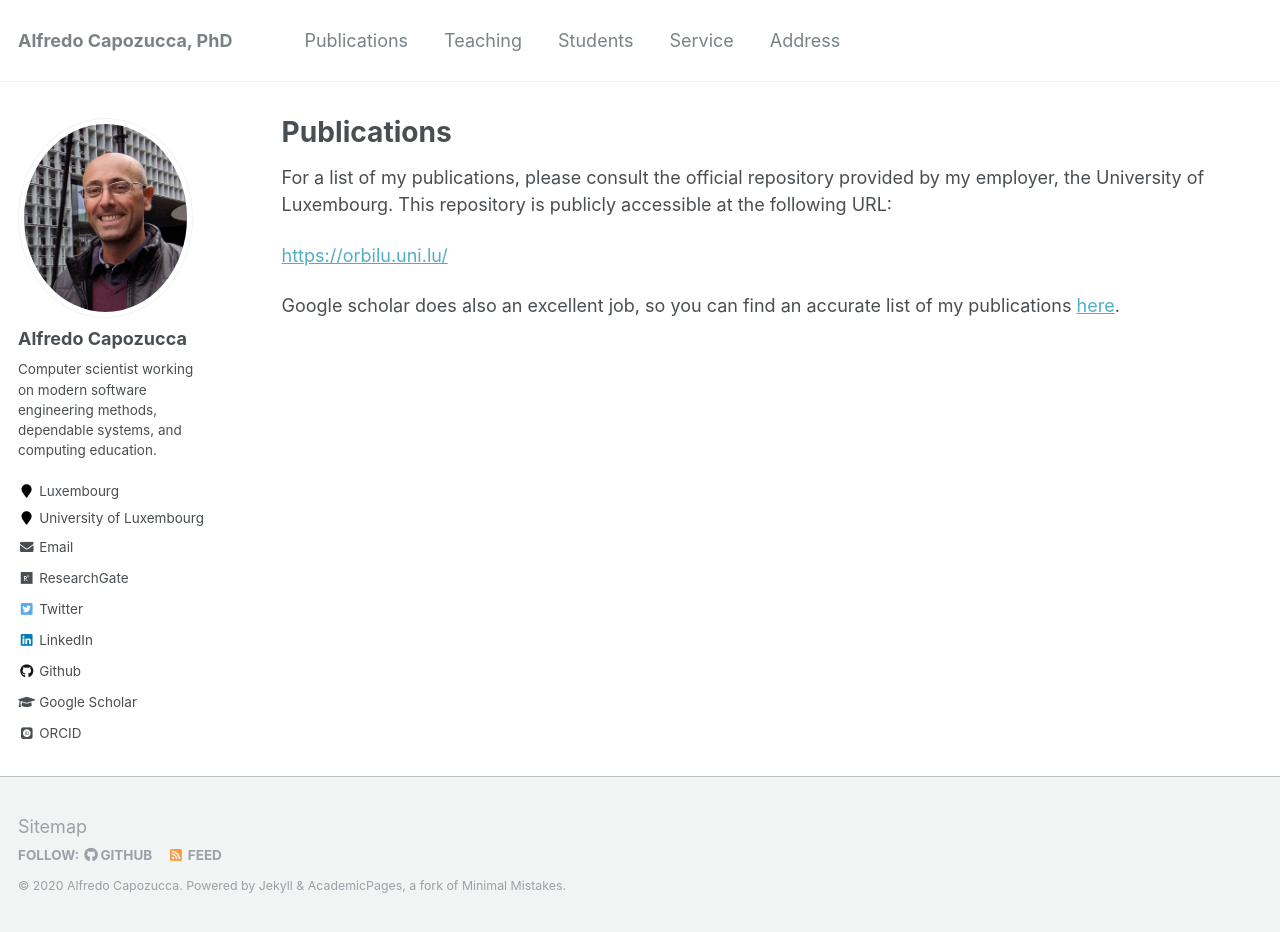
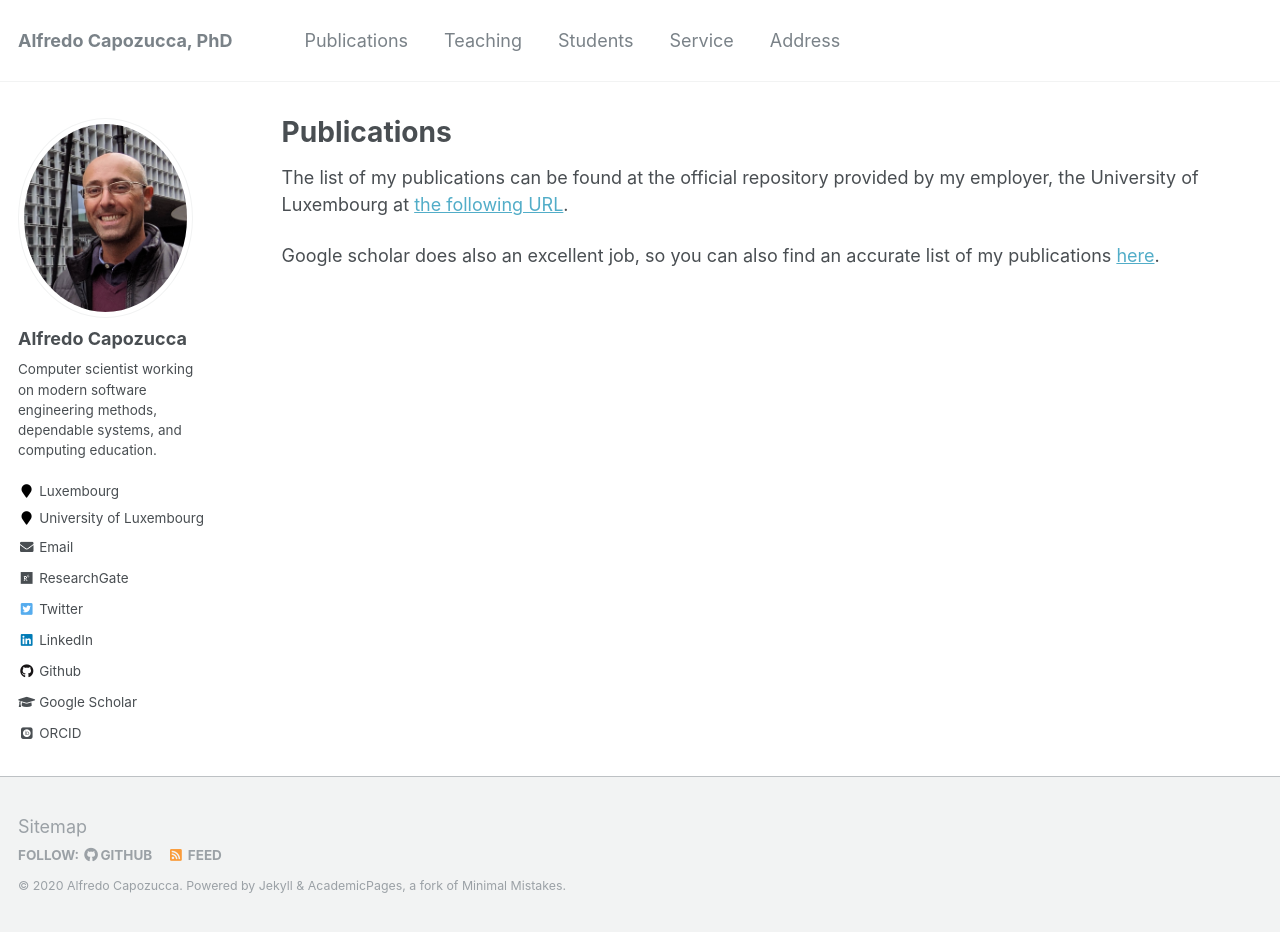
Before and after one commit to acapozucca/acapozucca.github.io, a Jekyll site: the page built from _pages/publications.md, in a window 1280 px wide and 932 px high. Built offline with Jekyll 4.4.1, drawn with Linux system fonts in a browser that asks for light colours; some web fonts are replaced.

Commit message:
Update publications.md

```diff
--- a/_pages/publications.md
+++ b/_pages/publications.md
@@ -5,9 +5,8 @@ permalink: /publications/
 author_profile: true
 ---
 
-For a list of my publications, please consult the official repository provided by my employer, the University of Luxembourg. This repository is publicly accessible at the following URL:
-
-[https://orbilu.uni.lu/](https://orbilu.uni.lu/)
+The list of my publications can be found at the official repository provided by my employer, the University of Luxembourg at [the following URL](https://orbilu.uni.lu/browse?type=authorulg&rpp=20&value=Capozucca%2C+Alfredo+50001184).
 
 
-Google scholar does also an excellent job, so you can find an accurate list of my publications [here](https://scholar.google.co.uk/citations?hl=en&user=nLOPh-oAAAAJ).
+
+Google scholar does also an excellent job, so you can also find an accurate list of my publications [here](https://scholar.google.co.uk/citations?hl=en&user=nLOPh-oAAAAJ).
```
